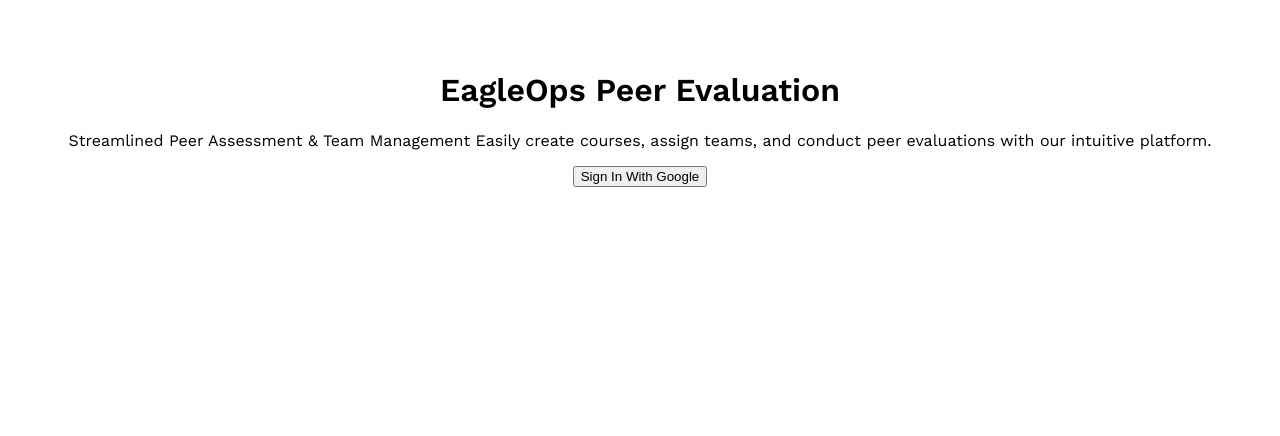
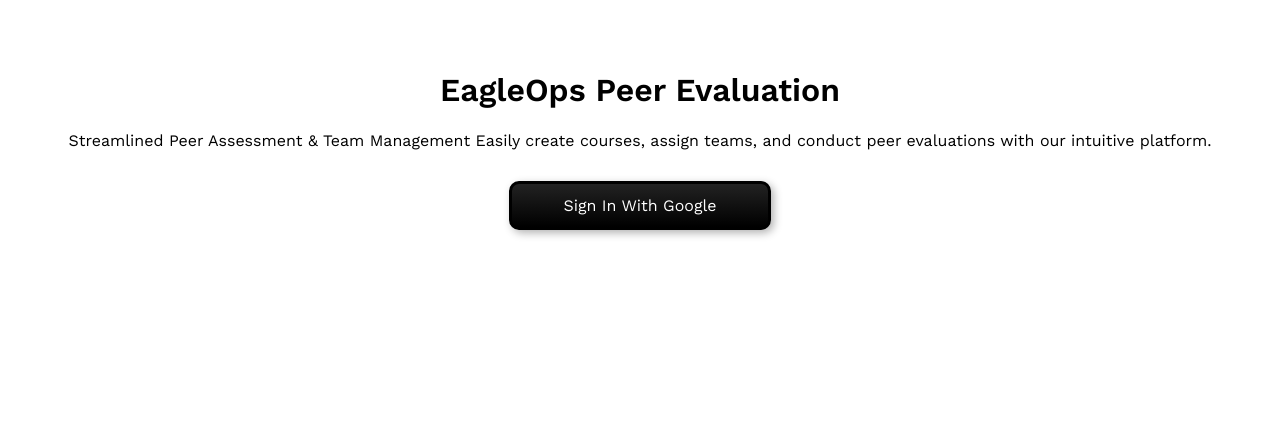
Before and after one commit to CSCI3364-Fall2025/BugBusters, a Django app: page / in a window 1280 px wide. Shown: the part 60-496 px from the top of the page. Run offline with Django 5.2, Linux system fonts and the light colour scheme.

Commit message:
button fix

```diff
--- a/EagleOps_Peer_Eval/static/css/styles.css
+++ b/EagleOps_Peer_Eval/static/css/styles.css
@@ -15,34 +15,27 @@ html, body {
 }
 
 
-.action-button, .admin-button {
+.action-button {
+    display: inline-block;
+    text-align: center;
+    text-decoration: none;
     padding: 12px 18px;
     margin: 15px 10px;
     border: 3px solid black;
     cursor: pointer;
     width: 220px;
     font-size: 16px;
-    text-align: center;
     border-radius: 10px;
+    background: linear-gradient(to bottom, #222, #000);
+    color: white;
     transition: background 0.3s ease-in-out, box-shadow 0.3s;
     box-shadow: 3px 3px 8px rgba(0, 0, 0, 0.3);
 }
 
-.action-button {
-    background: linear-gradient(to bottom, #222, #000);
-    color: white;
-}
-
-.admin-button {
-    background: linear-gradient(to bottom, #bbb, #888);
-    color: white;
-}
-
-.action-button:hover, .admin-button:hover {
+.action-button:hover {
     opacity: 0.9;
     box-shadow: 5px 5px 12px rgba(0, 0, 0, 0.5);
 }
-
 
 .underline-link {
     color: black;
--- a/EagleOps_Peer_Eval/templates/home.html
+++ b/EagleOps_Peer_Eval/templates/home.html
@@ -7,5 +7,5 @@
     <p>Streamlined Peer Assessment & Team Management
         Easily create courses, assign teams, and conduct peer evaluations with our intuitive platform.</p>
 
-    <a href='/accounts/google/login/'><button class="student-button">Sign In With Google</button></a>
+    <a href='/accounts/google/login/', button class="action-button">Sign In With Google</a>
 {% endblock %}
```
